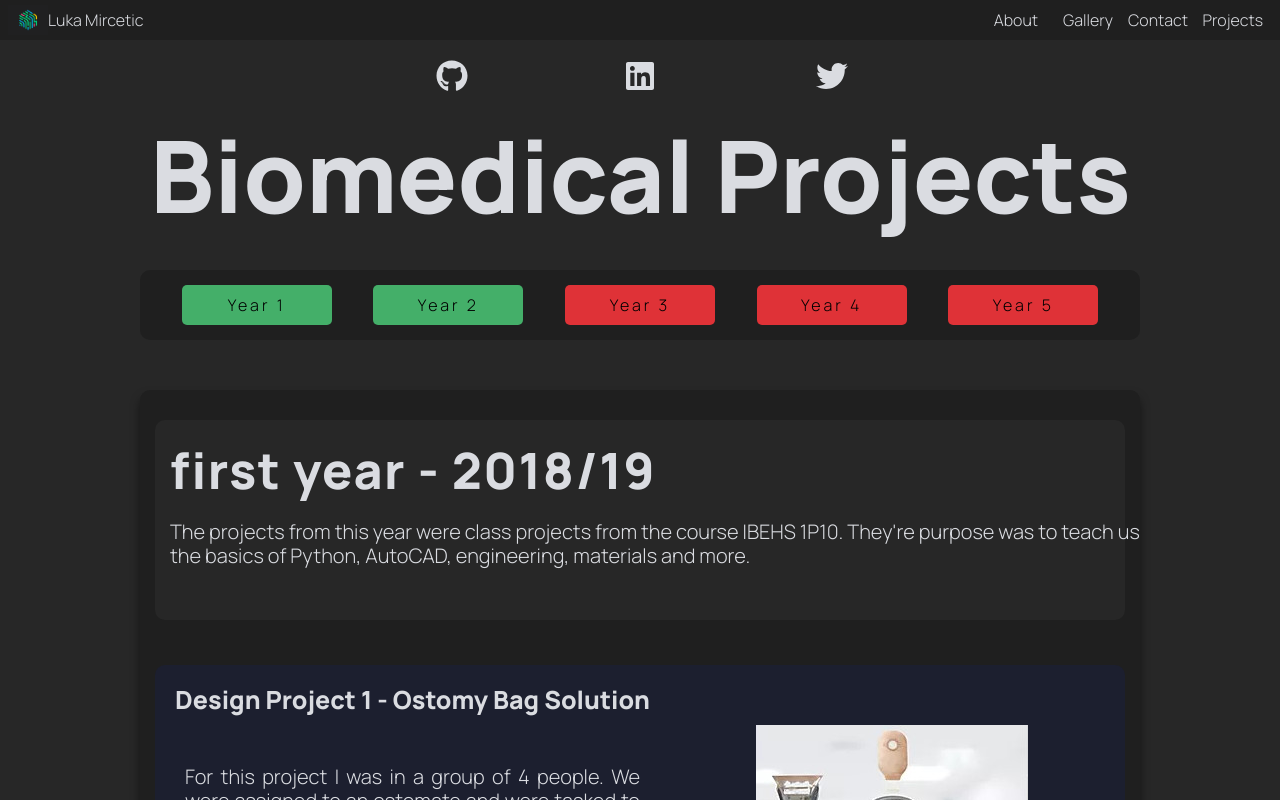
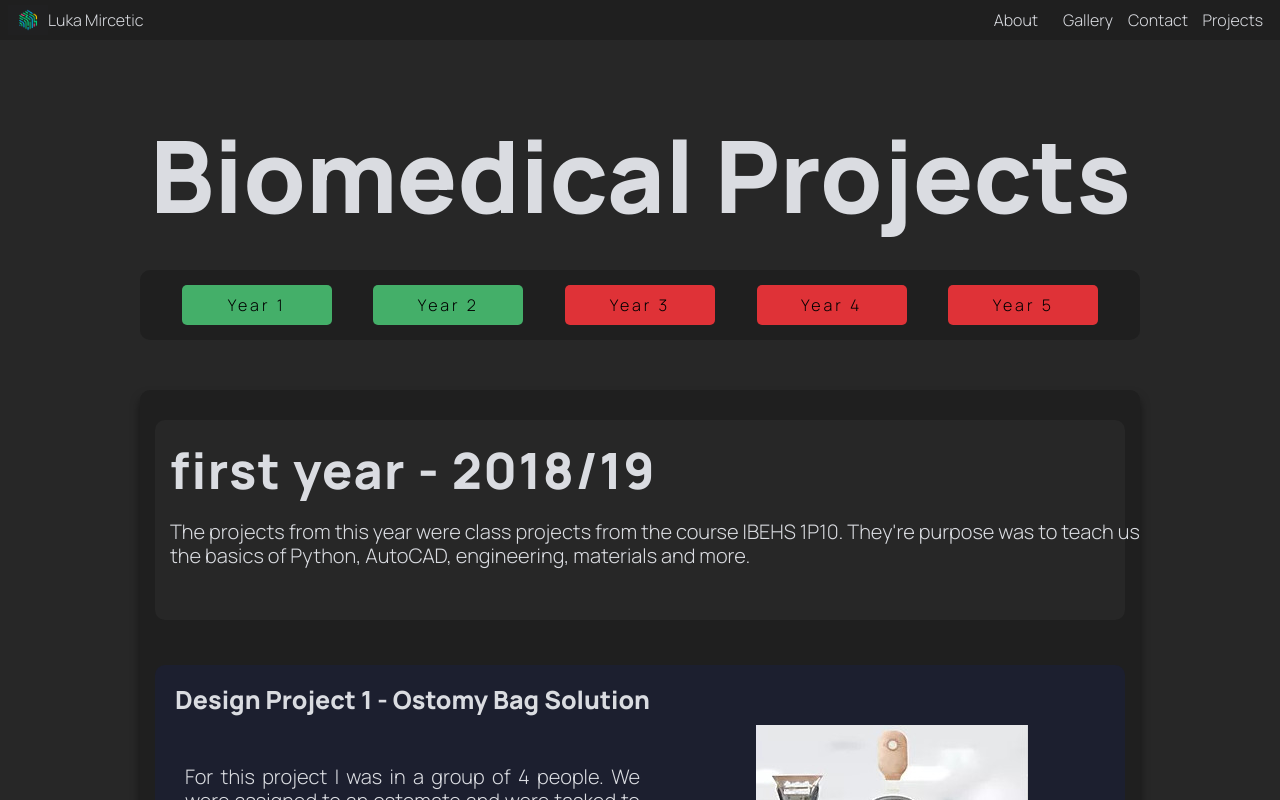
Before and after one commit to lukamircetic/lukaweb, a React (Create React App) app: page /biomedical in a window 1280 px wide. Shown: the top 800 px of the page. Built offline with nearby package versions, Linux system fonts and the light colour scheme; a web font is replaced by a local one.

Commit message:
Fixed status bar

```diff
--- a/src/Home.css
+++ b/src/Home.css
@@ -48,6 +48,7 @@ p {
 .biomed-text {
     /* color: #81a4cd; */
     /* color: #dadce1; */
+    z-index: -1;
     color: var(--bg);
     font-size: 250px;
     font-weight: 1000;
@@ -82,7 +83,7 @@ p {
     margin-top: 70px;
     text-align: justify;
     animation: 1s ease-out 0s 1 slideInFromRight;
-
+    z-index: -1;
 }
 
 .fn-text {
--- a/src/index.css
+++ b/src/index.css
@@ -162,7 +162,6 @@ a:hover {
   position: absolute;
   left: 50%;
   margin-left: -520px;
-  z-index: 4;
 }
 
 body {
```
